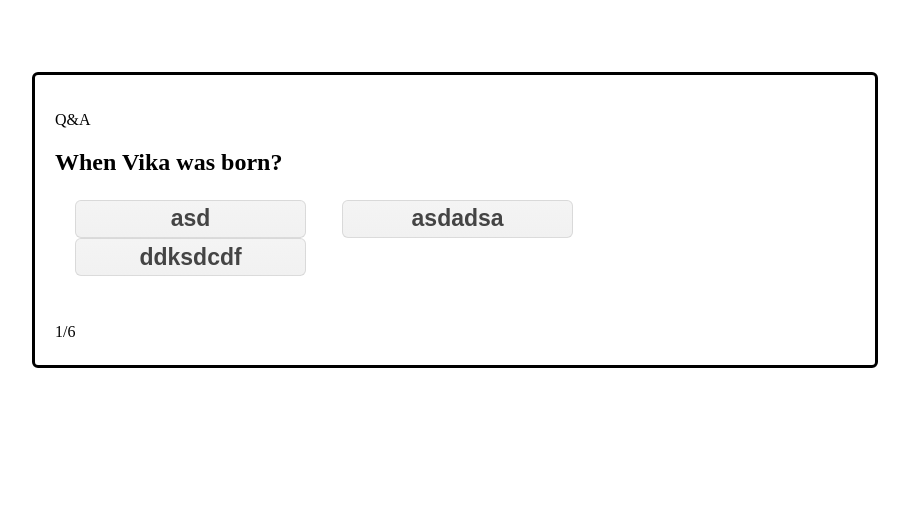
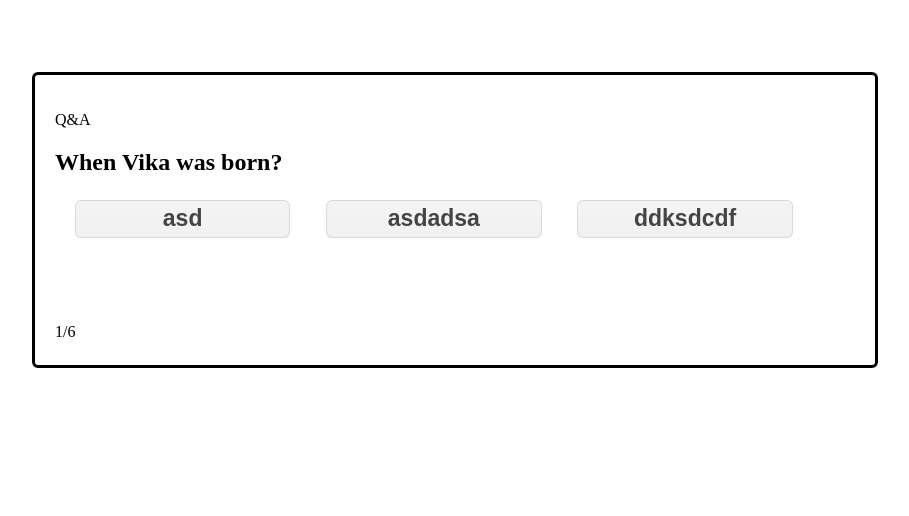
Before and after one commit to AndreevBoghdan/quiz, a Django app: page /questions/2/ in a window 1280 px wide. Shown: the part 153-669 px from the top of the page, without its empty margins (208-1117 px from the left). Run offline with Django 3.2, Linux system fonts and the light colour scheme; data comes from the database, SQL or seed files in the repository; some libraries are stand-ins or nearby versions.

Commit message:
design change

```diff
--- a/assets/css/screen.css
+++ b/assets/css/screen.css
@@ -40,7 +40,7 @@
 }
 
 a.button {
-  width: 22%;
+  width: 20%;
   text-align: center;
   display: inline-block;
   font-family: arial, sans-serif;
@@ -79,7 +79,7 @@ ul.answers{
 
 ul.answers li {
    height: 100%;
-   width: 22%;
+   width: 20%;
    display: inline;
    margin: 2%;
 }
```
